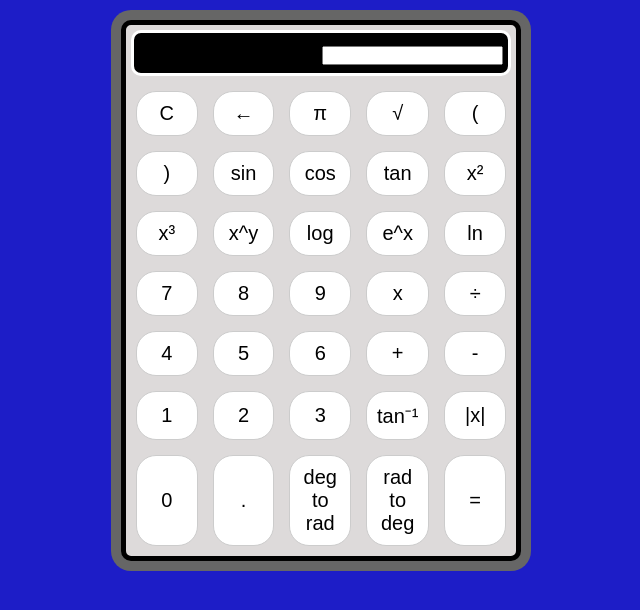
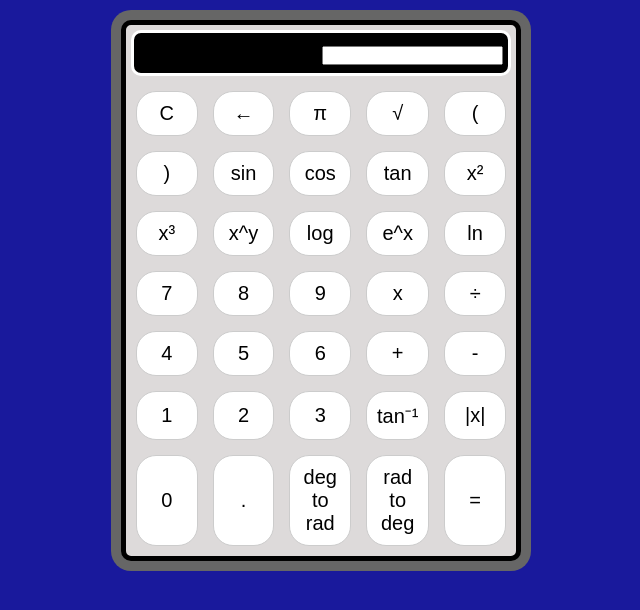
Before and after one commit to Raftech1723/Calculadora, a plain HTML site: page index.html in a window 1280 px wide. Shown: the whole page, without its empty margins (319-959 px from the left). Drawn offline with Linux system fonts and the light colour scheme.

Commit message:
se modifico color de fondo

```diff
--- a/style.css
+++ b/style.css
@@ -5,7 +5,7 @@
   }
 
   body {
-    background-color:rgb(29, 29, 199);
+    background-color:rgb(25, 25, 156);
   }
 
 .calculator {
```
